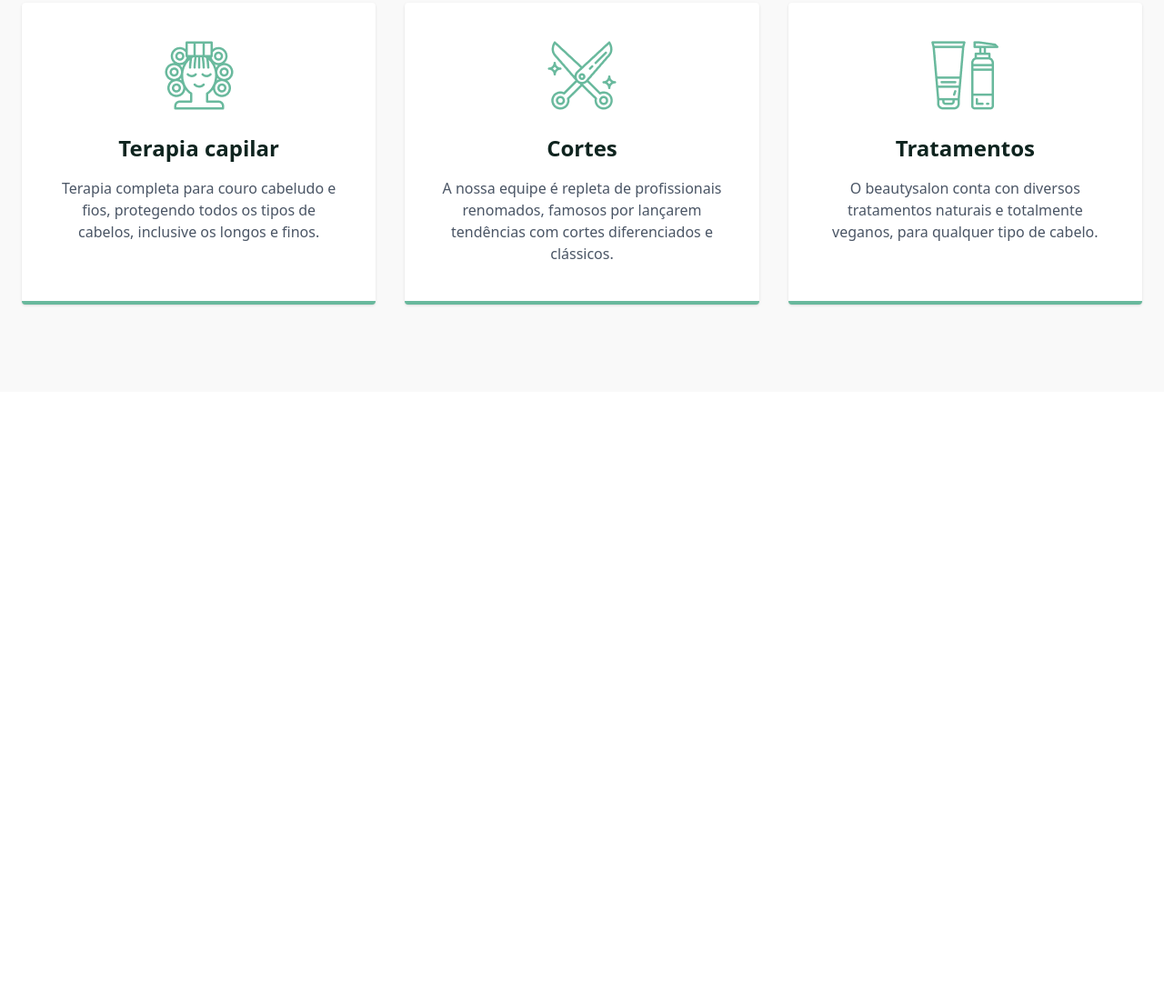
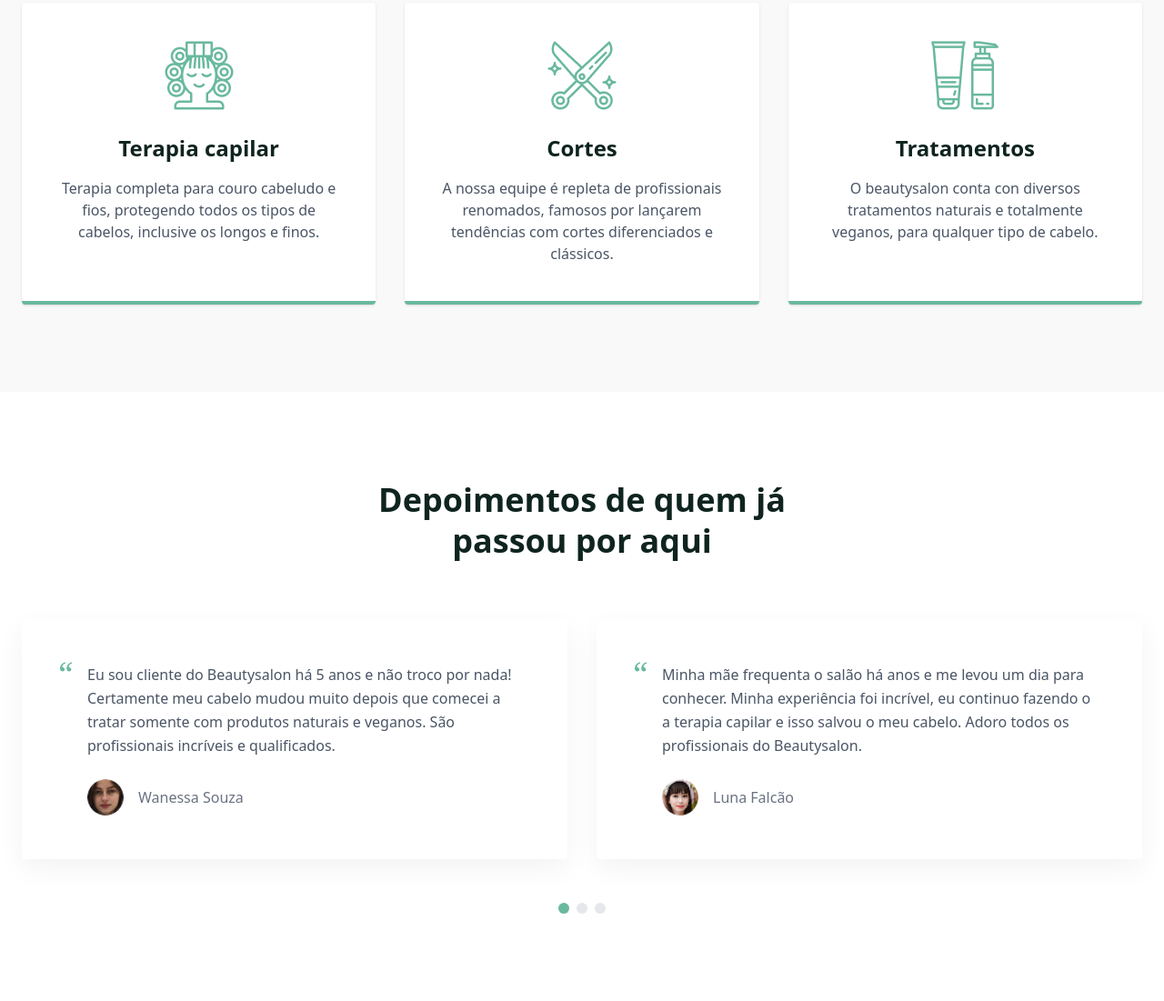
Before and after one commit to Ilyos11/Tailwind-2, a website: page index.html in a window 1280 px wide. Shown: the part 1552-2653 px from the top of the page at 91% size. Before the commit the page ends 1983 px from the top, so only its background shows below. Drawn offline with Linux system fonts and the light colour scheme.

Commit message:
Section 5

```diff
--- a/index.html
+++ b/index.html
@@ -178,6 +178,67 @@
 
 
 
+  <!-- Section 5 -->
+  <section class="bg-white py-16 md:py-24 overflow-hidden">
+    <div class="container mx-auto px-6">
+
+      <h2 class="text-3xl md:text-4xl font-bold text-[#0F241F] text-center mb-16 max-w-lg mx-auto leading-tight">
+        Depoimentos de quem já passou por aqui
+      </h2>
+
+      <div class="grid grid-cols-1 md:grid-cols-2 gap-8 mb-12">
+
+        <div class="bg-white p-8 md:p-12 shadow-[0_10px_30px_rgba(0,0,0,0.05)] rounded-sm relative">
+
+          <span class="text-[#69B99D] text-4xl font-serif absolute top-8 left-8 md:top-10 md:left-10">“</span>
+
+          <div class="pl-6">
+            <p class="text-gray-600 mb-6 leading-relaxed">
+              Eu sou cliente do Beautysalon há 5 anos e não troco por nada! Certamente meu cabelo mudou muito depois que comecei a tratar somente com produtos naturais e veganos. São profissionais incríveis e qualificados.
+            </p>
+
+            <div class="flex items-center gap-4">
+              <img src="Image 1 Human.png" alt="Wanessa Souza" class="w-10 h-10 rounded-full object-cover">
+              <span class="text-gray-500">Wanessa Souza</span>
+            </div>
+          </div>
+        </div>
+
+        <div class="bg-white p-8 md:p-12 shadow-[0_10px_30px_rgba(0,0,0,0.05)] rounded-sm relative">
+          <!-- Иконка кавычек -->
+          <span class="text-[#69B99D] text-4xl font-serif absolute top-8 left-8 md:top-10 md:left-10">“</span>
+
+          <div class="pl-6">
+            <p class="text-gray-600 mb-6 leading-relaxed">
+              Minha mãe frequenta o salão há anos e me levou um dia para conhecer. Minha experiência foi incrível, eu continuo fazendo o a terapia capilar e isso salvou o meu cabelo. Adoro todos os profissionais do Beautysalon.
+            </p>
+
+            <div class="flex items-center gap-4">
+              <img src="Image 2 Human.png" alt="Luna Falcão" class="w-10 h-10 rounded-full object-cover">
+              <span class="text-gray-500">Luna Falcão</span>
+            </div>
+          </div>
+        </div>
+
+      </div>
+
+      <div class="flex justify-center gap-2">
+        <span class="w-3 h-3 rounded-full bg-[#69B99D]"></span>
+        <span class="w-3 h-3 rounded-full bg-gray-200"></span>
+        <span class="w-3 h-3 rounded-full bg-gray-200"></span>
+      </div>
+
+    </div>
+  </section>
+
+
+
+
+
+
+
+
+
 
 </body>
 </html>
```
Also changed, not shown: Image 1 Human.png (added), Image 2 Human.png (added), src/output.css.
